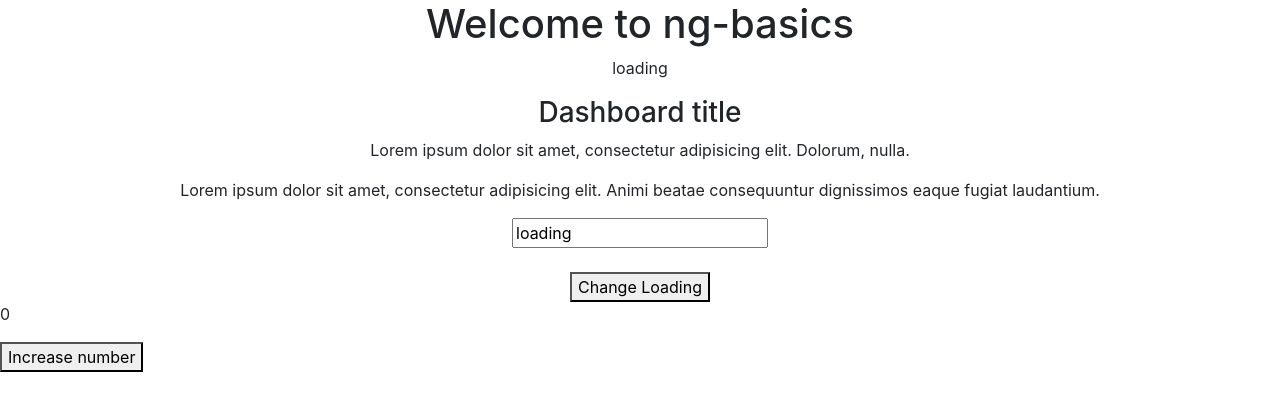
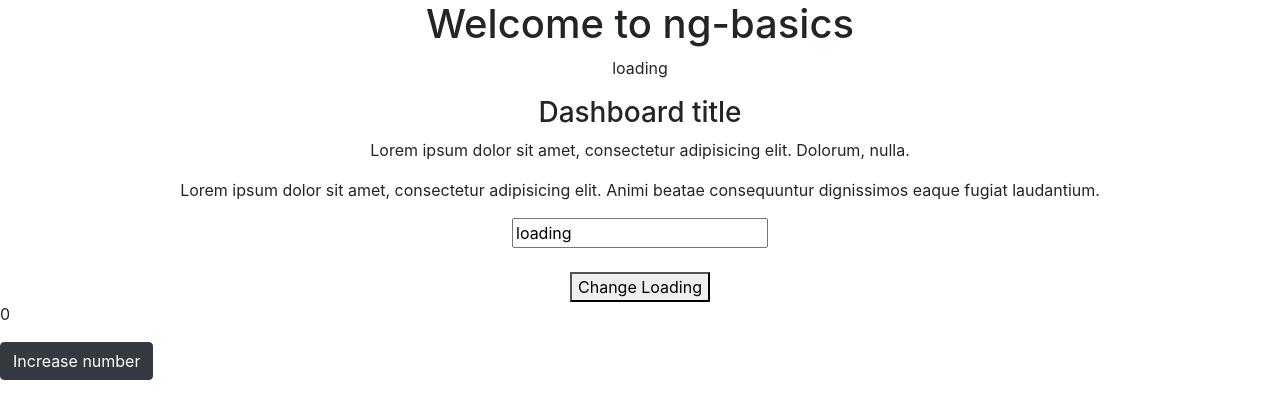
Before and after one commit to MariyaPuzyr/ng-basics, an Angular app: page / in a window 1280 px wide. Shown: the top 418 px of the page. Built offline with nearby package versions, Linux system fonts and the light colour scheme.

Commit message:
add bootstrap class

```diff
--- a/src/app/app.component.html
+++ b/src/app/app.component.html
@@ -28,4 +28,4 @@
 
 
 <p>{{number}}</p>
-<button (click)="onIncrease()">Increase number</button>
+<button (click)="onIncrease()" class="btn btn-dark">Increase number</button>
```
